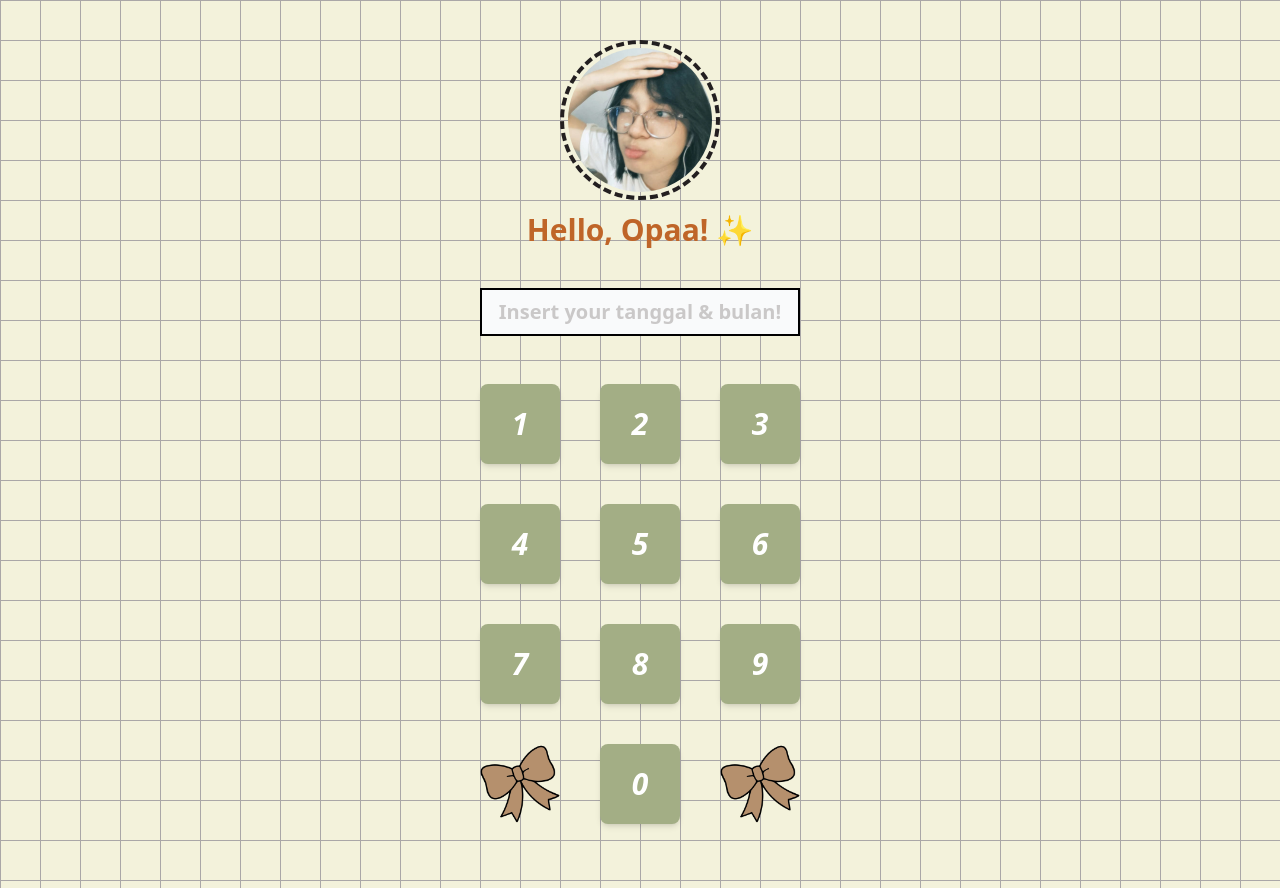
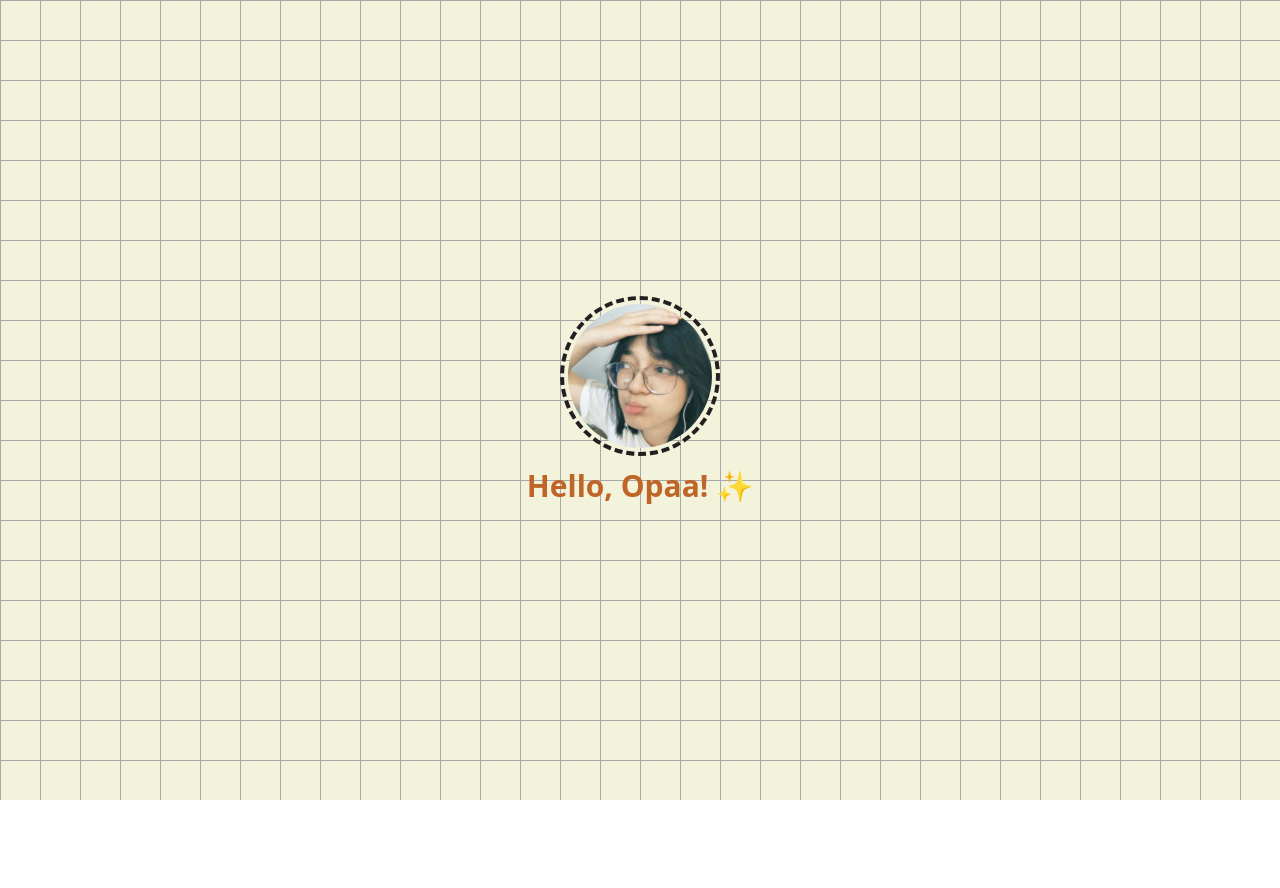
Before and after one commit to aldy02/Birthday, a React (Vite) app: page / in a window 1280 px wide. After the commit the page ends 800 px from the top, so only its background shows below. Built offline with nearby package versions, Linux system fonts and the light colour scheme.

Commit message:
audio login and animate

```diff
--- a/src/App.jsx
+++ b/src/App.jsx
@@ -2,17 +2,19 @@ import './index.css';
 import Home from './pages/Home';
 import Letter from './pages/Letter';
 import Login from './pages/Login';
+import Video from './pages/Video';
 import { Routes, Route } from 'react-router-dom'
 
 
 function App() {
   return (
     <div className='App'>
-      <Routes>
-        <Route path="/" element={<Login />} />
-        <Route path="/home" element={<Home />} />
-        <Route path="/letter" element={<Letter />} />
-      </Routes>
+        <Routes>
+          <Route path="/" element={<Login />} />
+          <Route path="/home" element={<Home />} />
+          <Route path="/letter" element={<Letter />} />
+          <Route path="/video" element={<Video />} />
+        </Routes>
     </div>
   );
 }
--- a/src/index.css
+++ b/src/index.css
@@ -9,3 +9,75 @@
     linear-gradient(to bottom, #aaa7a7 1px, transparent 1px);
   background-size: 40px 40px;
 }
+
+/* Keyframes for sliding up */
+@keyframes slide-up {
+  from {
+    transform: translateY(0);
+    opacity: 1;
+  }
+  to {
+    transform: translateY(-10px); /* Adjust the distance as needed */
+    opacity: 1;
+  }
+}
+
+/* Class to trigger the slide-up animation */
+.slide-up {
+  animation: slide-up 1.5s ease-out forwards; /* Adjust duration and easing as needed */
+}
+
+
+
+/* Keyframes for sliding down */
+@keyframes slide-down {
+  from {
+    transform: translateY(-20px);
+    opacity: 0;
+  }
+  to {
+    transform: translateY(0);
+    opacity: 1;
+  }
+}
+
+/* Class to trigger the slide-down animation */
+.slide-down {
+  animation: slide-down 1.5s ease-out forwards; /* Adjust duration and easing as needed */
+}
+
+
+/* Keyframes for sliding left */
+@keyframes slide-left {
+  from {
+    transform: translateX(-20px);
+    opacity: 0;
+  }
+  to {
+    transform: translateX(0);
+    opacity: 1;
+  }
+}
+
+/* Class to trigger the slide-left animation */
+.slide-left {
+  animation: slide-left 1.5s ease-out forwards; /* Adjust duration and easing as needed */
+}
+
+
+/* Keyframes for sliding down (for buttons) */
+@keyframes slide-down-buttons {
+  from {
+    transform: translateY(-20px);
+    opacity: 0;
+  }
+  to {
+    transform: translateY(0);
+    opacity: 1;
+  }
+}
+
+/* Class to trigger the slide-down animation for buttons */
+.slide-down-buttons {
+  animation: slide-down-buttons 1.5s ease-out forwards; /* Adjust duration and easing as needed */
+}
--- a/src/pages/Letter.jsx
+++ b/src/pages/Letter.jsx
@@ -1,8 +1,15 @@
 import React from 'react';
 import paper from '../assets/paper.png';
 import dump from '../assets/PhotoDump.png';
+import { useNavigate } from 'react-router-dom';
+
 
 const Letter = () => {
+    const navigate = useNavigate();
+
+    const handleButtonClick = () => {
+      navigate('/video');
+    };
     return (
         <div className="box-grid flex flex-col items-center">
             <div className='relative mt-8 w-[90%] pb-28 overflow-hidden'>
@@ -13,6 +20,12 @@ const Letter = () => {
                     className="absolute top-[800px] left-1/2 transform -translate-x-1/2"
                 />
             </div>
+            <button
+        className="bg-[#A3AE85] mb-12 text-white font-semibold py-2 px-4 w-80 rounded-md hover:bg-[#8a956c]"
+        onClick={handleButtonClick}
+      >
+        Click For Ur Gift!
+      </button>
         </div>
     );
 };
--- a/src/pages/Login.jsx
+++ b/src/pages/Login.jsx
@@ -1,58 +1,75 @@
-import React, { useState } from 'react';
+import React, { useState, useEffect } from 'react';
 import '../index.css';
-import profileImage from '../assets/pp.jpg';
-import pitaImage from '../assets/pita.png';
+import profileImage from '../assets/pp.jpg'; // Profile image
+import pitaImage from '../assets/pita.png'; // Pita image
+import music from '../assets/Lagu.mp3'; // Import your music file
 import { useNavigate } from 'react-router-dom';
 
 const Login = () => {
-  const [input, setInput] = useState(''); // State untuk menyimpan input
-  const [error, setError] = useState(''); // State untuk menyimpan pesan error
+  const [input, setInput] = useState('');
+  const [error, setError] = useState('');
+  const [isProfileClicked, setIsProfileClicked] = useState(false);
   const placeholderText = "Insert your tanggal & bulan!";
-  const navigate = useNavigate(); // Hook untuk navigasi
+  const navigate = useNavigate();
+
+  useEffect(() => {
+    const audio = new Audio(music);
+    audio.loop = true; // Set to true if you want the music to loop
+    audio.play().catch(err => console.log("Audio play failed:", err));
+
+    // Cleanup function to stop audio when component unmounts
+    return () => {
+      audio.pause();
+      audio.currentTime = 0; // Reset the audio to start
+    };
+  }, []);
 
   const handleButtonClick = (value) => {
     if (input.length < 4) {
-      const newInput = input + value; // Tambahkan nilai tombol ke input
-      setInput(newInput); // Update input
+      const newInput = input + value;
+      setInput(newInput);
 
-      // Cek jika input sudah 4 digit
       if (newInput.length === 4) {
         if (newInput !== '2409') {
-          setError('Masa lupa tanggal & bulan sendiri 😏'); // Pesan error jika input bukan 2409
-          // Reset input dan error langsung
+          setError('Masa lupa tanggal & bulan sendiri 😏');
           setInput('');
         } else {
-          setError(''); // Reset error jika input benar
-          navigate('/home'); // Redirect ke halaman Home
+          setError('');
+          navigate('/home');
         }
       } else {
-        setError(''); // Reset error jika input kurang dari 4 digit
+        setError('');
       }
     }
   };
 
+  const handleProfileClick = () => {
+    setIsProfileClicked(true);
+  };
+
   return (
-    <div className='box-grid flex flex-col items-center'>
+    <div className={`box-grid flex flex-col items-center justify-center ${isProfileClicked ? '' : 'h-screen'}`}>
       <div className='flex justify-center flex-col items-center'>
         <img
           src={profileImage}
           alt="Foto Profile"
-          className="w-40 h-40 rounded-full object-cover mt-10 border-4 border-[#231F20] border-dashed p-1"
+          className={`w-40 h-40 rounded-full object-cover border-4 border-[#231F20] border-dashed p-1 cursor-pointer ${isProfileClicked ? 'mt-10 slide-up' : ''}`}
+          onClick={handleProfileClick}
         />
-        <h1 className='text-[#BF6528] text-3xl font-bold mt-3'>Hello, Opaa! ✨</h1>
+        <h1 className={`text-[#BF6528] text-3xl font-bold mt-3 ${isProfileClicked ? 'slide-down' : ''}`}>Hello, Opaa! ✨</h1>
       </div>
 
-      <div className="mt-10 w-80 border-2 border-black py-2 px-4 bg-gray-50 text-2xl font-semibold flex items-center justify-center">
+      {isProfileClicked && (
+        <>
+          <div className={`mt-10 w-80 border-2 border-black py-2 px-4 bg-gray-50 text-2xl font-semibold flex items-center justify-center ${isProfileClicked ? 'slide-left' : ''}`}>
             <h2 className={`text-xl ${input ? 'text-[#353535]' : 'text-[#cac8c8] text-md'}`}>
               {input || placeholderText}
             </h2>
           </div>
 
-      {/* Pesan Error */}
-      {error && <p className="text-red-500 text-lg mt-8">{error}</p>}
+          {error && <p className="text-red-500 text-lg mt-8 slide-down">{error}</p>}
 
-      {/* Tombol */}
-      <div className="grid grid-cols-3 mt-12 gap-10 pb-16">
+          <div className={`grid grid-cols-3 mt-12 gap-10 pb-16 ${isProfileClicked ? 'slide-down-buttons' : ''}`}>
             {Array.from({ length: 9 }, (_, index) => (
               <button
                 key={index}
@@ -62,7 +79,7 @@ const Login = () => {
                 {index + 1}
               </button>
             ))}
-        <div className="font-semibold text-3xl col-span-3 flex items-center justify-center">
+            <div className="font-semibold text-3xl col-span-3 flex items-center justify-center mt-4">
               <img src={pitaImage} alt="Pita" className="w-20 h-20" />
               <button
                 className="w-20 h-20 italic mx-10 bg-[#A3AE85] text-white rounded-lg shadow-md hover:bg-[#89946d]"
@@ -70,9 +87,11 @@ const Login = () => {
               >
                 0
               </button>
-          <img src={pitaImage} alt="Pita" className="w-20 h-20" />
+              <img src={pitaImage} alt="Pita" className="w-20 h-20 transform scale-x-[-1]" />
             </div>
           </div>
+        </>
+      )}
     </div>
   );
 };
--- /dev/null
+++ b/src/pages/Video.jsx
@@ -0,0 +1,26 @@
+import React from 'react';
+import videosample from '../assets/videosample.mp4';
+
+const Video = () => {
+    return (
+        <div className="box-grid flex flex-col items-center h-screen">
+            <div className='w-[95%] mt-20 bg-[#A3AE85] p-4 rounded-lg'>
+                <div className='flex justify-between'>
+                <h1 className='text-white font-caveat font-medium text-lg ml-2 mb-4 mt-1'>Breaking News.mp4</h1>
+                <h1 className='text-white font-caveat font-medium text-lg ml-2 mr-3 mb-4 mt-1'>🔴Live (banget)</h1>
+                </div>
+                <video
+                className='rounded-lg border-[3px] border-black'
+                    src={videosample}
+                    width="1920"
+                    height="1080"
+                    controls
+                >
+                    Your browser does not support the video tag.
+                </video>
+            </div>
+        </div>
+    );
+};
+
+export default Video;
```
Also changed, not shown: 2 other files (tests, documents, lock files or other folders). Lines whose indentation alone changed are shown as unchanged.
